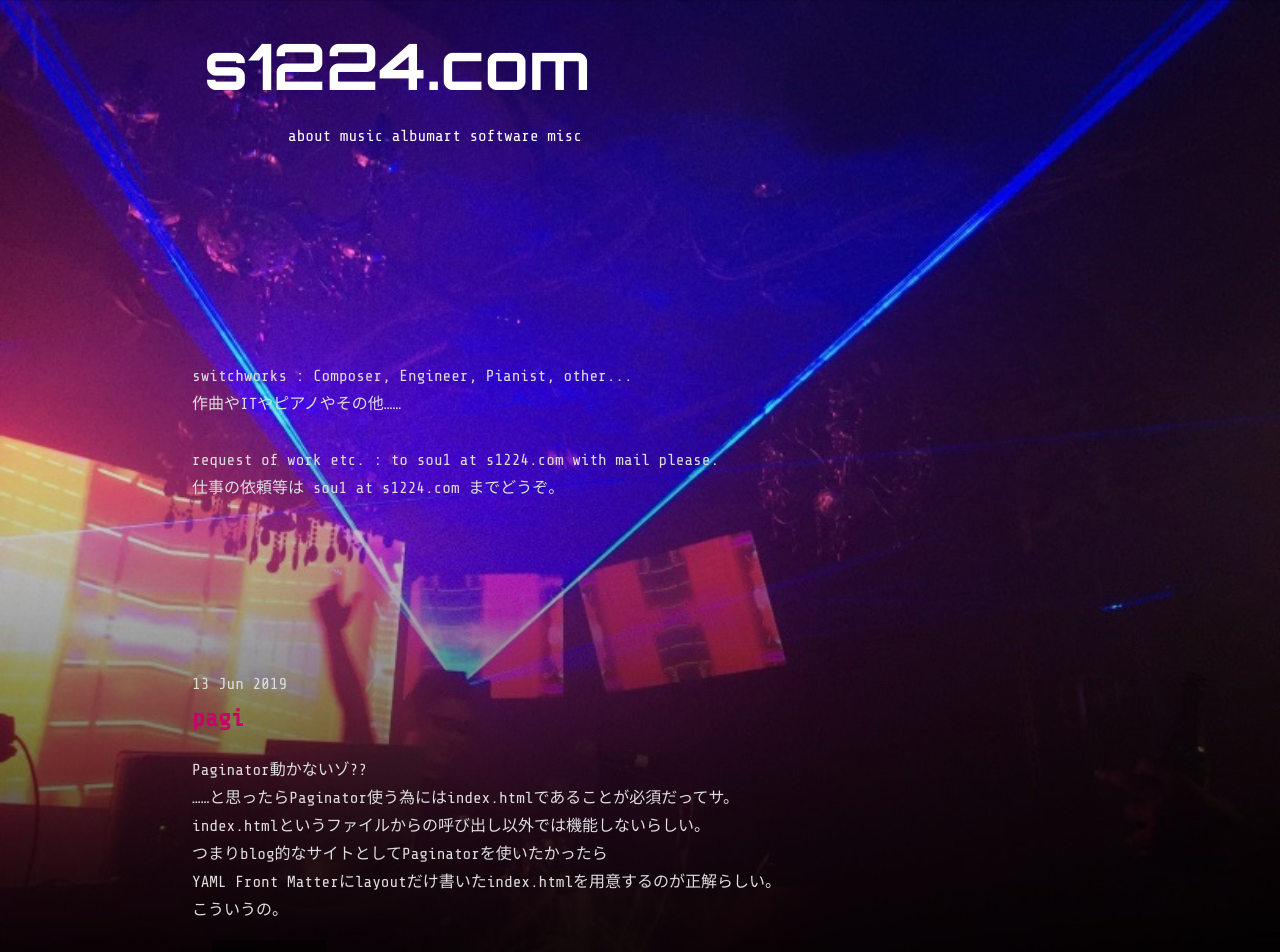
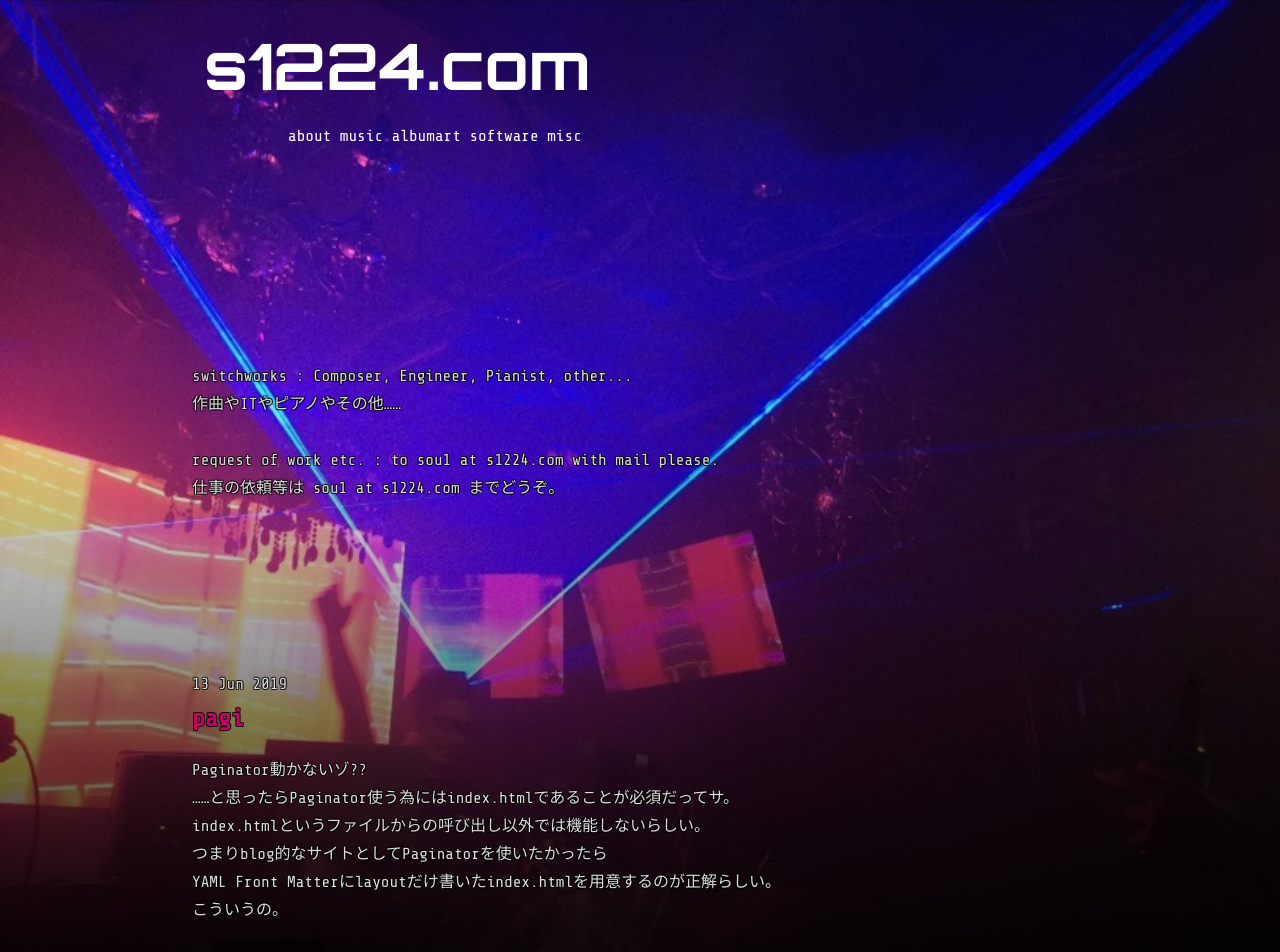
Before and after one commit to switchworks/switchworks.github.io, a Jekyll site: the page built from index.html, in a window 1280 px wide. Shown: the top 952 px of the page. Built offline with Jekyll 4.4.1, drawn with Linux system fonts in a browser that asks for light colours; the list of posts is cut into pages by our own code.

Commit message:
Update default.html

```diff
--- a/_layouts/default.html
+++ b/_layouts/default.html
@@ -66,7 +66,7 @@
 	}
 	article{
 		overflow:hidden;
-		text-shadow: 0.1rm 0.1rm 0 #00000080, -0.1rm -0.1rm 0 #00000080, -0.1rm 0.1rm 0 #00000080, 0.1rm -0.1rm 0 #00000080, 0 0.1rm 0 #00000080, 0 -0.1rm 0 #00000080, -0.1rm 0 0 #00000080, 0.1rm 0 0 #00000080;
+		text-shadow: 1px 1px 0 #00000080, -1px -1px 0 #00000080, -1px 1px 0 #00000080, 1px -1px 0 #00000080, 0 1px 0 #00000080, 0 -1px 0 #00000080, -1px 0 0 #00000080, 1px 0 0 #00000080;
 	}
 	article h1 {
 		color : #cc0066;
```
